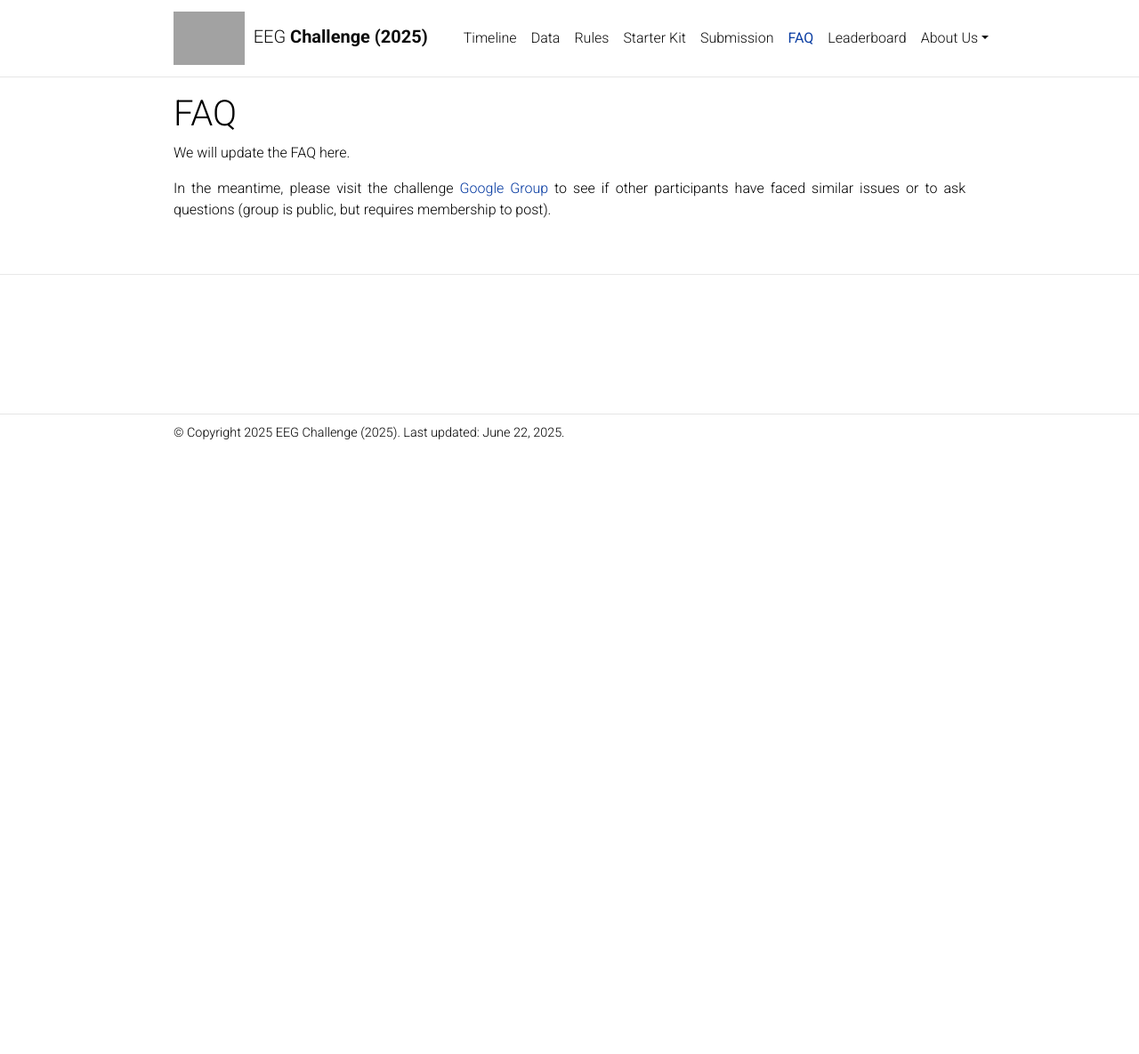
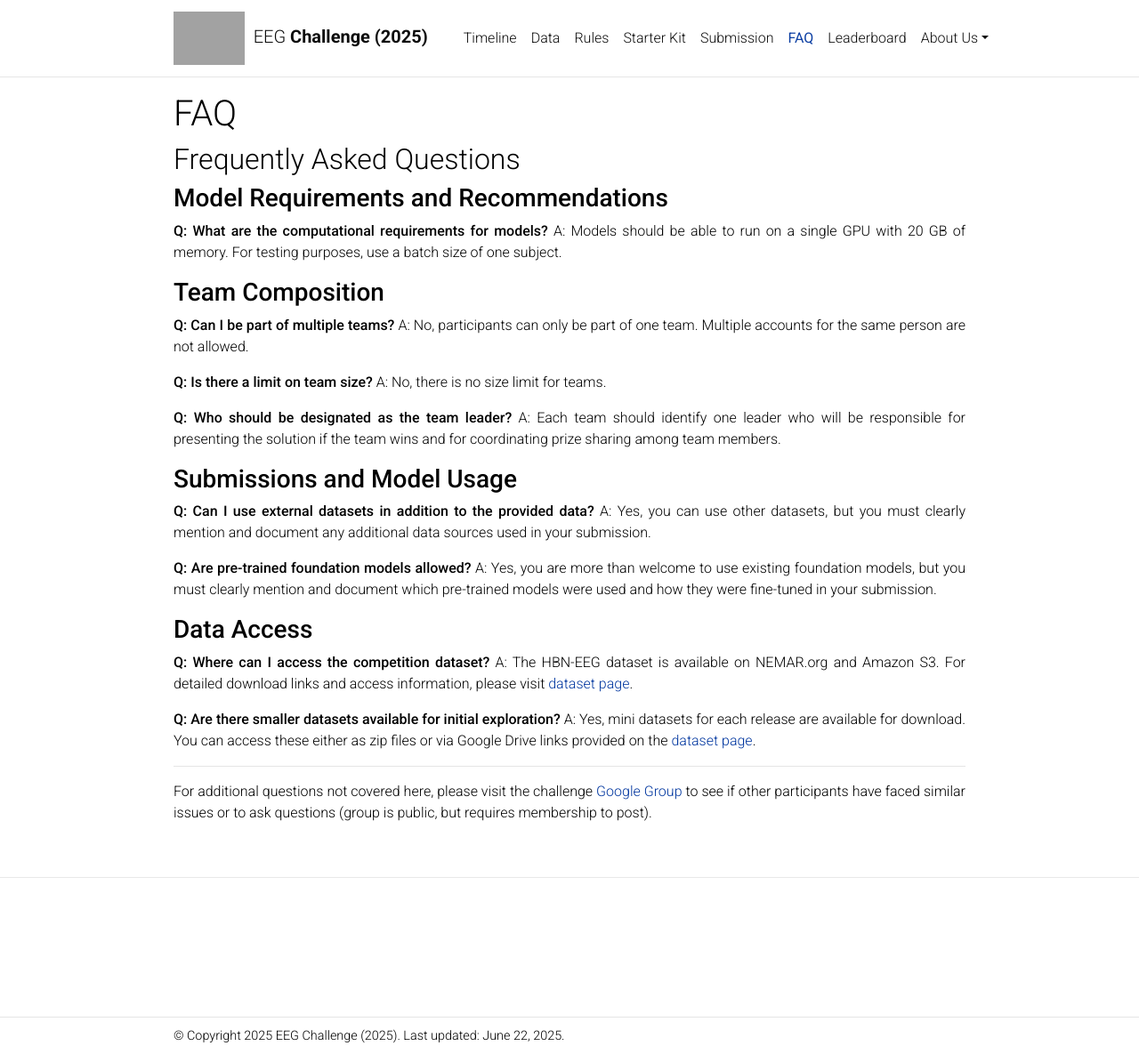
Before and after one commit to urgent-challenge/urgent2024, a Jekyll site: the page built from _pages/faq.md, in a window 1280 px wide and 1185 px high. Shown: the whole window at 89% size. Built offline with Jekyll 4.4.1, drawn with Linux system fonts in a browser that asks for light colours; comment, search, counter and statistics services are not loaded; a style sheet for code colours, icons or effects is not loaded; grey boxes are pictures that could not be loaded.

Commit message:
update faq

```diff
--- a/_pages/faq.md
+++ b/_pages/faq.md
@@ -7,6 +7,40 @@ nav: true
 nav_order: 7
 ---
 
-We will update the FAQ here.
+## Frequently Asked Questions
 
-In the meantime, please visit the challenge [Google Group](https://groups.google.com/u/2/g/neurips2025-eeg-competition) to see if other participants have faced similar issues or to ask questions (group is public, but requires membership to post).
+### **Model Requirements and Recommendations**
+
+**Q: What are the computational requirements for models?**
+A: Models should be able to run on a single GPU with 20 GB of memory. For testing purposes, use a batch size of one subject.
+
+### **Team Composition**
+
+**Q: Can I be part of multiple teams?**
+A: No, participants can only be part of one team. Multiple accounts for the same person are not allowed.
+
+**Q: Is there a limit on team size?**
+A: No, there is no size limit for teams.
+
+**Q: Who should be designated as the team leader?**
+A: Each team should identify one leader who will be responsible for presenting the solution if the team wins and for coordinating prize sharing among team members.
+
+### **Submissions and Model Usage**
+
+**Q: Can I use external datasets in addition to the provided data?**
+A: Yes, you can use other datasets, but you must clearly mention and document any additional data sources used in your submission.
+
+**Q: Are pre-trained foundation models allowed?**
+A: Yes, you are more than welcome to use existing foundation models, but you must clearly mention and document which pre-trained models were used and how they were fine-tuned in your submission.
+
+### **Data Access**
+
+**Q: Where can I access the competition dataset?**
+A: The HBN-EEG dataset is available on NEMAR.org and Amazon S3. For detailed download links and access information, please visit [dataset page](https://neuromechanist.github.io/data/hbn/).
+
+**Q: Are there smaller datasets available for initial exploration?**
+A: Yes, mini datasets for each release are available for download. You can access these either as zip files or via Google Drive links provided on the [dataset page](https://neuromechanist.github.io/data/hbn/).
+
+---
+
+For additional questions not covered here, please visit the challenge [Google Group](https://groups.google.com/u/2/g/neurips2025-eeg-competition) to see if other participants have faced similar issues or to ask questions (group is public, but requires membership to post).
```
